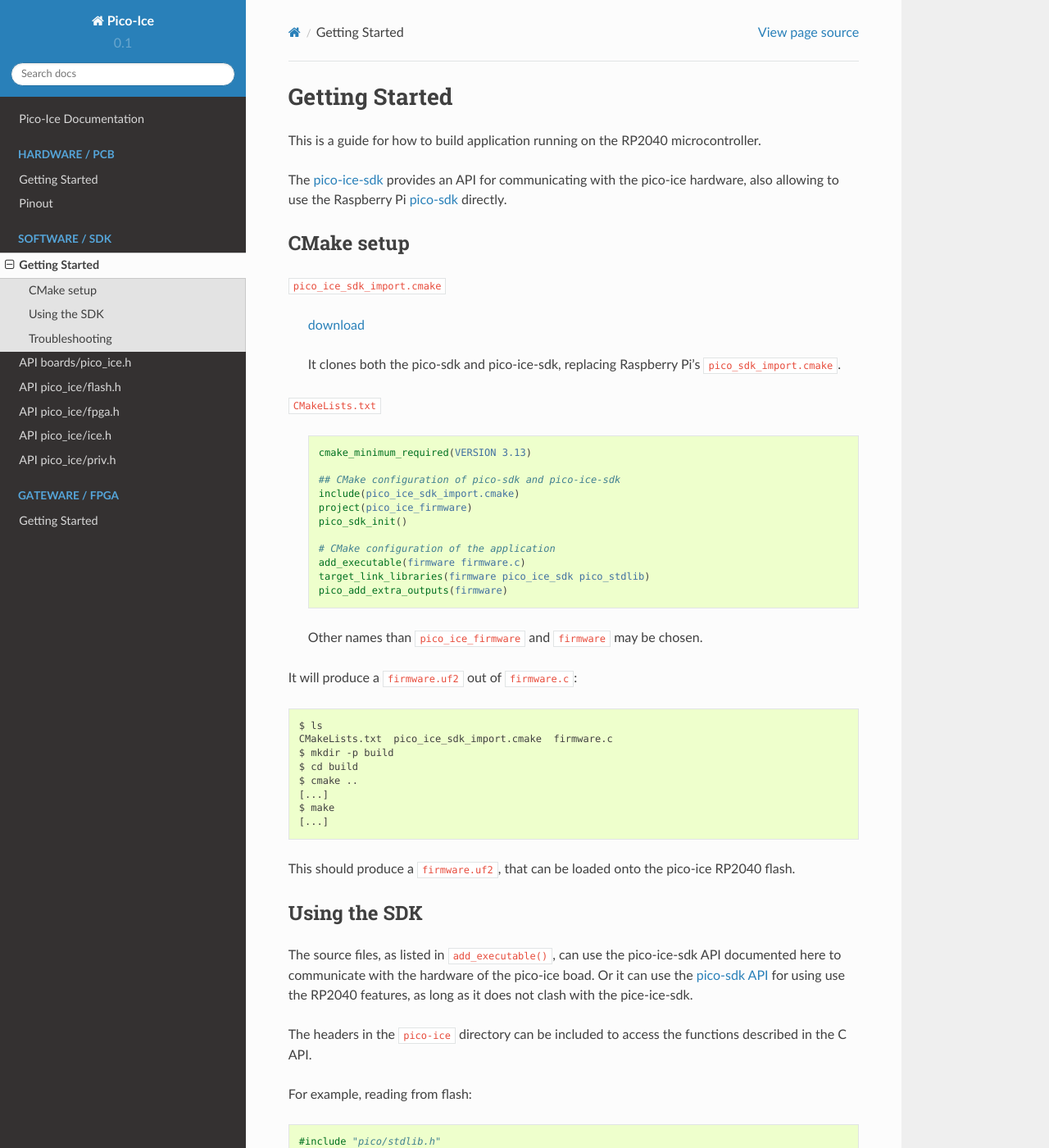
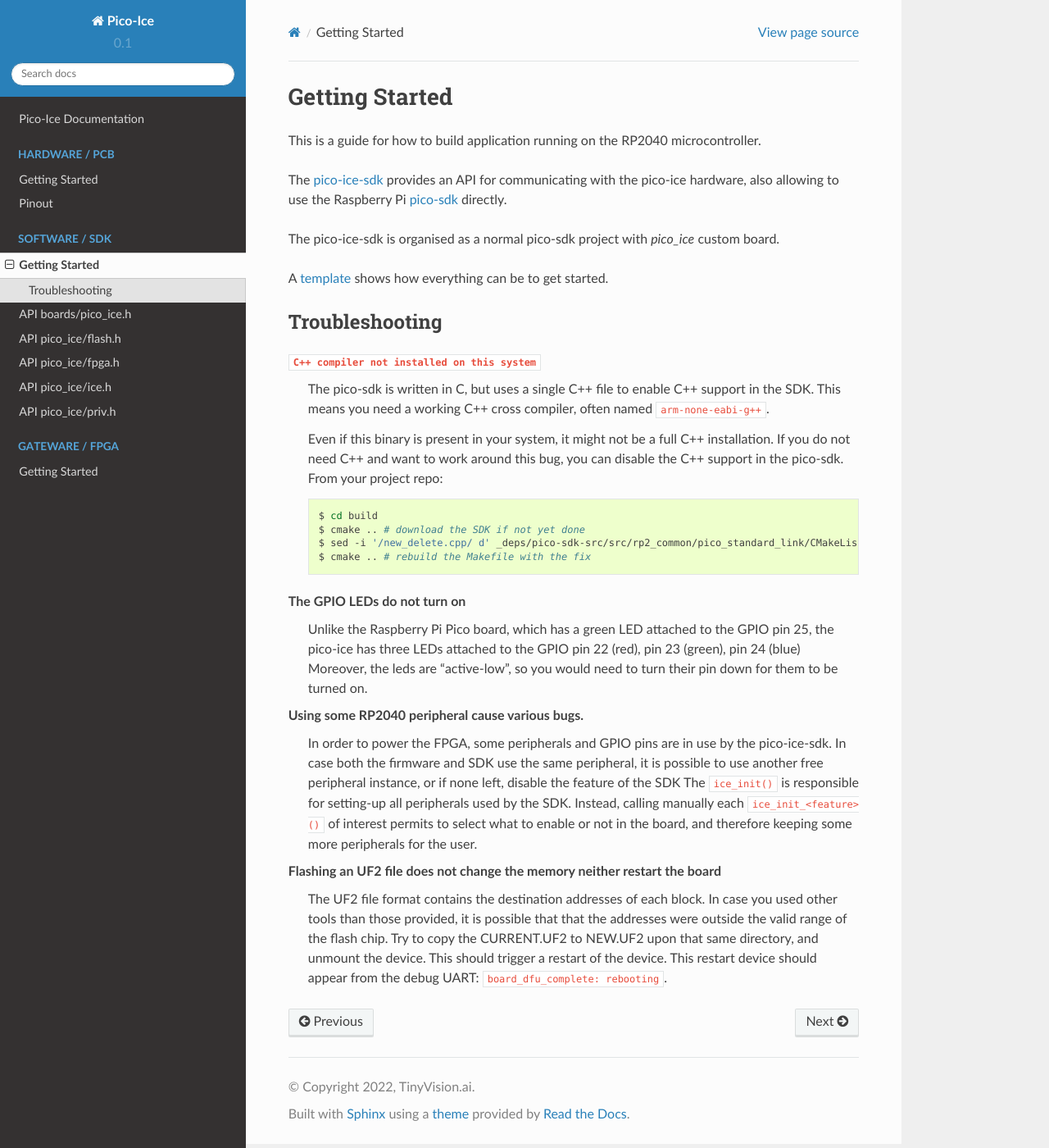
Before and after one commit to tinyvision-ai-inc/pico-ice, a Sphinx documentation site: the page built from Docs/source/software/getting-started.rst, in a window 1280 px wide and 1400 px high. Shown: the whole window at 82% size. Built offline with Sphinx 7.4.7 and the Read the Docs theme 2.0.0, drawn with Linux system fonts in a browser that asks for light colours; some of the changed text lies outside the part shown.

Commit message:
make the documentation point at the template example to get started

```diff
--- a/Docs/source/software/getting-started.rst
+++ b/Docs/source/software/getting-started.rst
@@ -4,82 +4,9 @@
 
 The `pico-ice-sdk <https://github.com/tinyvision-ai-inc/pico-ice-sdk/>`_ provides an API for communicating with the pico-ice hardware, also allowing to use the Raspberry Pi `pico-sdk <https://github.com/raspberrypi/pico-sdk/>`_ directly.
 
+The pico-ice-sdk is organised as a normal pico-sdk project with `pico_ice` custom board.
 
-CMake setup
------------
-
-``pico_ice_sdk_import.cmake``
-
-   `download`_
-
-   It clones both the pico-sdk and pico-ice-sdk, replacing Raspberry Pi's ``pico_sdk_import.cmake``.
-
-.. _download: https://raw.githubusercontent.com/tinyvision-ai-inc/pico-ice-sdk/main/cmake/pico_ice_sdk_import.cmake
-
-``CMakeLists.txt``
-
-   .. code-block:: cmake
-
-      cmake_minimum_required(VERSION 3.13)
-
-      ## CMake configuration of pico-sdk and pico-ice-sdk
-      include(pico_ice_sdk_import.cmake)
-      project(pico_ice_firmware)
-      pico_sdk_init()
-
-      # CMake configuration of the application
-      add_executable(firmware firmware.c)
-      target_link_libraries(firmware pico_ice_sdk pico_stdlib)
-      pico_add_extra_outputs(firmware)
-
-   Other names than ``pico_ice_firmware`` and ``firmware`` may be chosen.
-
-It will produce a ``firmware.uf2`` out of ``firmware.c``:
-
-.. code-block::
-
-   $ ls
-   CMakeLists.txt  pico_ice_sdk_import.cmake  firmware.c
-   $ mkdir -p build
-   $ cd build
-   $ cmake ..
-   [...]
-   $ make
-   [...]
-
-This should produce a ``firmware.uf2``, that can be loaded onto the pico-ice RP2040 flash.
-
-
-Using the SDK
--------------
-
-The source files, as listed in ``add_executable()``, can use the pico-ice-sdk API documented here to communicate with the hardware of the pico-ice boad.
-Or it can use the `pico-sdk API <https://raspberrypi.github.io/pico-sdk-doxygen/>`_ for using use the RP2040 features, as long as it does not clash with the pice-ice-sdk.
-
-The headers in the ``pico-ice`` directory can be included to access the functions described in the C API.
-
-For example, reading from flash:
-
-.. code-block:: C
-
-   #include "pico/stdlib.h"
-   #include "pico/stdio.h"
-   #include "pico_ice/ice.h"
-
-   int
-   main(void)
-   {
-       stdio_init_all();
-       ice_init_defaults();
-
-       for (;;) {
-           // Application code here
-
-           ice_usb_task();
-       }
-
-       return 0;
-   }
+A `template <https://github.com/tinyvision-ai-inc/pico-ice-sdk/blob/main/example/pico-template/>`_ shows how everything can be to get started.
 
 
 Troubleshooting
@@ -108,8 +35,8 @@
 
 Using some RP2040 peripheral cause various bugs.
    In order to power the FPGA, some peripherals and GPIO pins are in use by the pico-ice-sdk.
-   In case both the firmware and SDK use the same peripheral, it is possible to use another free peripheral, or if none left, disable the feature of the SDK
-   The ``ice_init_all()`` is responsible for setting-up all peripherals used by the SDK.
+   In case both the firmware and SDK use the same peripheral, it is possible to use another free peripheral instance, or if none left, disable the feature of the SDK
+   The ``ice_init()`` is responsible for setting-up all peripherals used by the SDK.
    Instead, calling manually each ``ice_init_<feature>()`` of interest permits to select what to enable or not in the board, and therefore keeping some more peripherals for the user.
 
 Flashing an UF2 file does not change the memory neither restart the board
```
